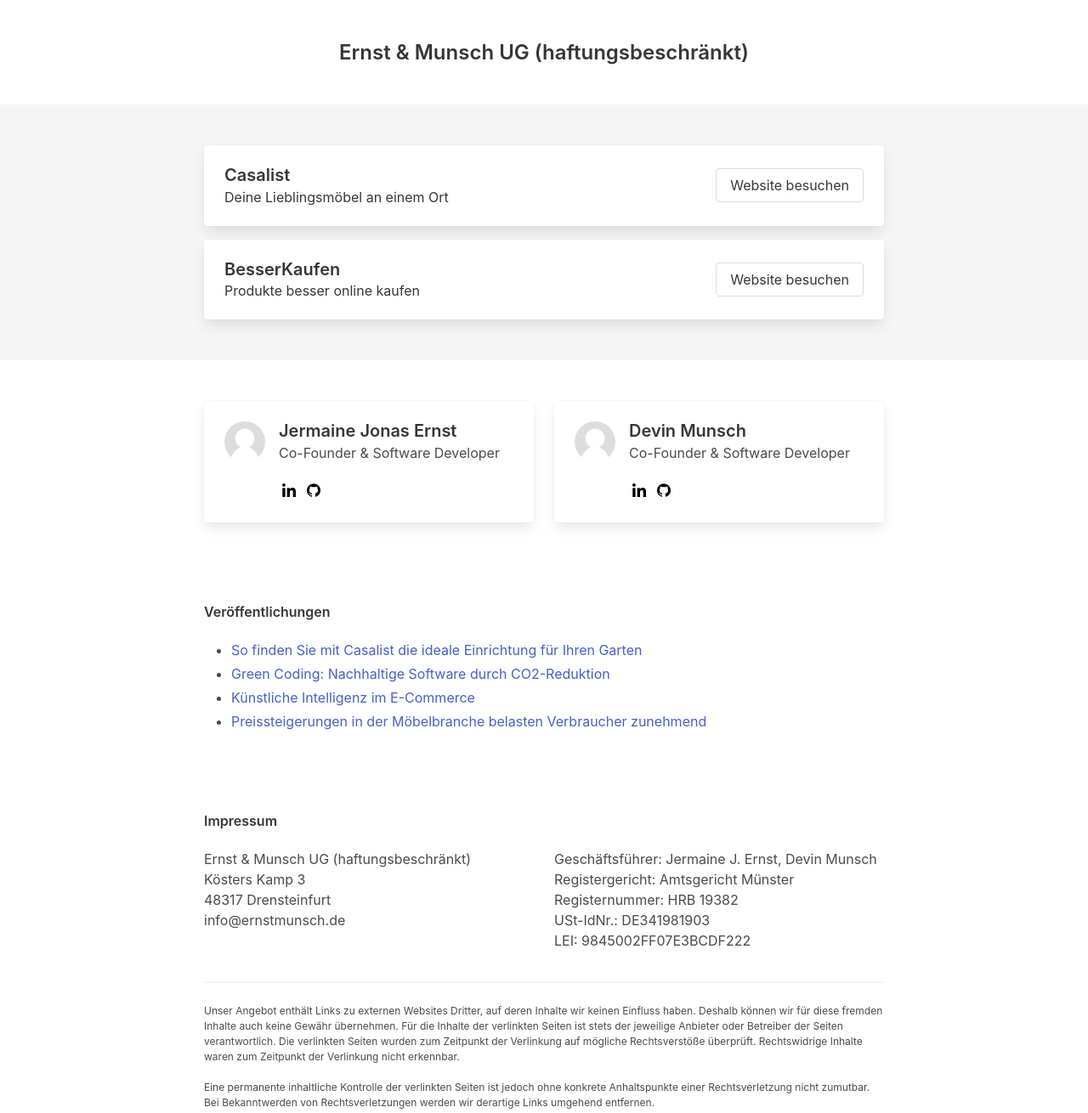
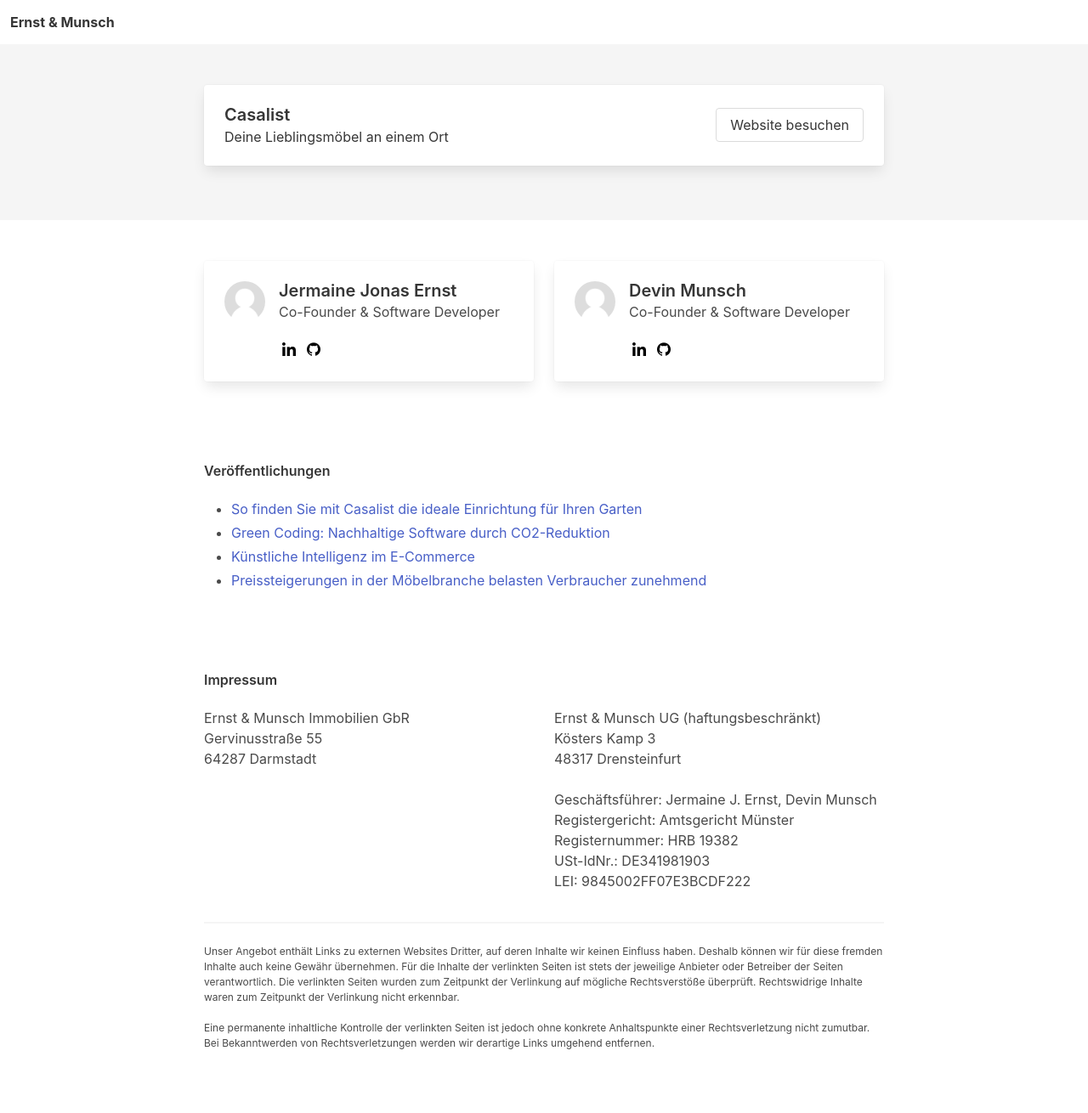
Before and after one commit to casalist/ernstmunsch.de, a website: page index.html in a window 1280 px wide. Shown: the whole page at 85% size. After the commit the page ends 1285 px from the top, so only its background shows below. Drawn offline with Linux system fonts and the light colour scheme.

Commit message:
Add real estate gbr

```diff
--- a/css/style.css
+++ b/css/style.css
@@ -1,4 +1,8 @@
 @import "/css/bulma.min.css";
+
+.hero.has-intro-background {
+
+}
 
 .container {
     max-width: 800px !important;
--- a/index.html
+++ b/index.html
@@ -7,13 +7,13 @@
     <link rel="stylesheet" href="./css/style.css"/>
 </head>
 <body>
-<section class="hero has-text-centered">
-    <div class="hero-body">
-        <div class="container">
-            <h1 class="title is-4">Ernst & Munsch UG (haftungsbeschränkt)</h1>
+<nav class="navbar" role="navigation" aria-label="main navigation">
+    <div class="navbar-brand">
+        <div class="navbar-item">
+            <strong>Ernst & Munsch</strong>
         </div>
     </div>
-</section>
+</nav>
 
 <section class="hero is-light">
     <div class="hero-body">
@@ -29,20 +29,6 @@
                         </div>
                         <div class="column is-narrow">
                             <a href="https://casalist.de" target="_blank" class="button is-hollow" title="Casalist">Website besuchen</a>
-                        </div>
-                    </div>
-                </div>
-            </div>
-
-            <div class="card">
-                <div class="card-content">
-                    <div class="columns is-vcentered">
-                        <div class="column">
-                            <p class="title is-5 has-text-dark">BesserKaufen</p>
-                            <p class="subtitle is-6 has-text-dark">Produkte besser online kaufen</p>
-                        </div>
-                        <div class="column is-narrow">
-                            <a href="https://besser.kaufen" target="_blank" class="button" title="BesserKaufen">Website besuchen</a>
                         </div>
                     </div>
                 </div>
@@ -144,12 +130,14 @@
 
             <div class="columns">
                 <div class="column">
+                    Ernst & Munsch Immobilien GbR<br/>
+                    Gervinusstraße 55<br/>
+                    64287 Darmstadt
+                </div>
+                <div class="column">
                     Ernst & Munsch UG (haftungsbeschränkt)<br/>
                     Kösters Kamp 3<br/>
-                    48317 Drensteinfurt<br/>
-                    info@ernstmunsch.de
-                </div>
-                <div class="column">
+                    48317 Drensteinfurt<br/><br/>
                     Geschäftsführer: Jermaine J. Ernst, Devin Munsch<br/>
                     Registergericht: Amtsgericht Münster<br/>
                     Registernummer: HRB 19382<br/>
```
